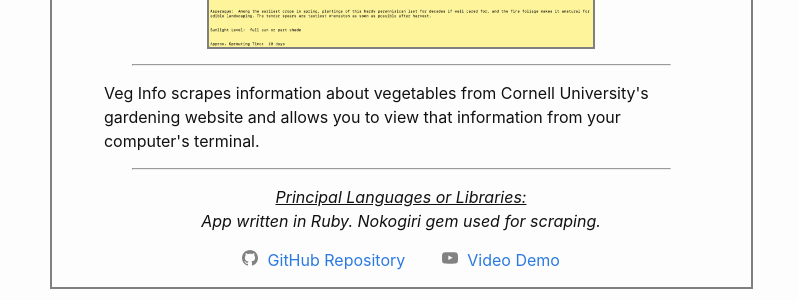
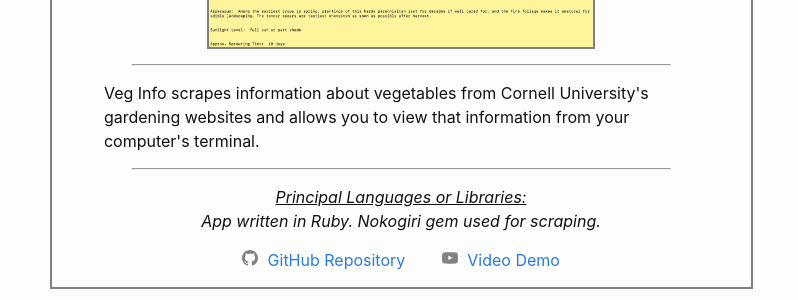
Before and after one commit to breadoliveoilsalt/breadoliveoilsalt.github.io, a Jekyll site: the page built from projects.md, in a window 1280 px wide. Shown: the part 1760-2060 px from the top of the page, without its empty margins (239-1037 px from the left). Built offline with Jekyll 4.4.1, drawn with Linux system fonts in a browser that asks for light colours.

Commit message:
Minor typo fixes

```diff
--- a/_data/projects.yml
+++ b/_data/projects.yml
@@ -19,7 +19,7 @@
 - id: veg-info
   title: Veg Info CLI App
   image_path: /assets/images/projects/veg-info-thumbnail.png
-  description: Veg Info scrapes information about vegetables from Cornell University's gardening website and allows you to view that information from your computer's terminal.
+  description: Veg Info scrapes information about vegetables from Cornell University's gardening websites and allows you to view that information from your computer's terminal.
   languages: App written in Ruby. Nokogiri gem used for scraping.
   app_url:
   github_url: https://github.com/breadoliveoilsalt/veg-info-cli-app
--- a/_posts/2017-09-20-a-simple-recipe-for-great-bread.markdown
+++ b/_posts/2017-09-20-a-simple-recipe-for-great-bread.markdown
@@ -23,7 +23,7 @@ To get to our loaf of bread, our most important allies are time and temperature.
   * Water
 
 * Tools
-  * Digital kitchen scale (here's what I use)
+  * Digital kitchen scale
   * Dough scraper (optional)
   * A lint-free dish towel
   * Some kind of strainer or basket, about 6 inches wide (available at a dollar store)
@@ -85,7 +85,7 @@ After mixing the ingredients, let the dough sit there for 30 minutes. This rest
 
 ![](/assets/images/2017-09-20-a-simple-recipe-for-great-bread/image6.png){:class="small centered"}
 
-<h1 class="text-centered bold underlined"> Step 2: Sit back and Let It Ride, with a Little Bit of Love Once in a While </h1>
+<h1 class="text-centered bold underlined"> Step 2: Sit Back and Let It Ride, with a Little Bit of Love Once in a While </h1>
 
 <h4 class="text-centered bold"> Total Time: 2 minutes of effort by you, plus 12-24 hours of wait time before Step 3 </h4>
 
```
